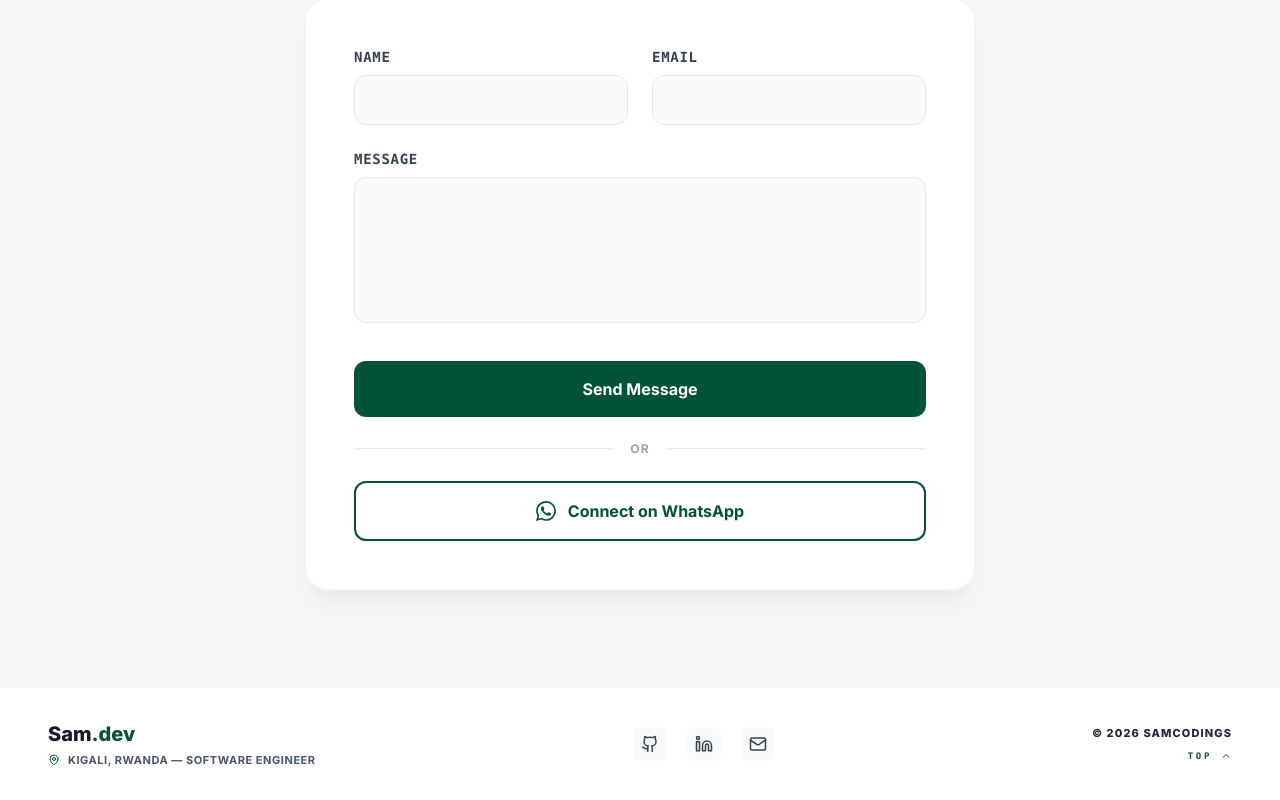
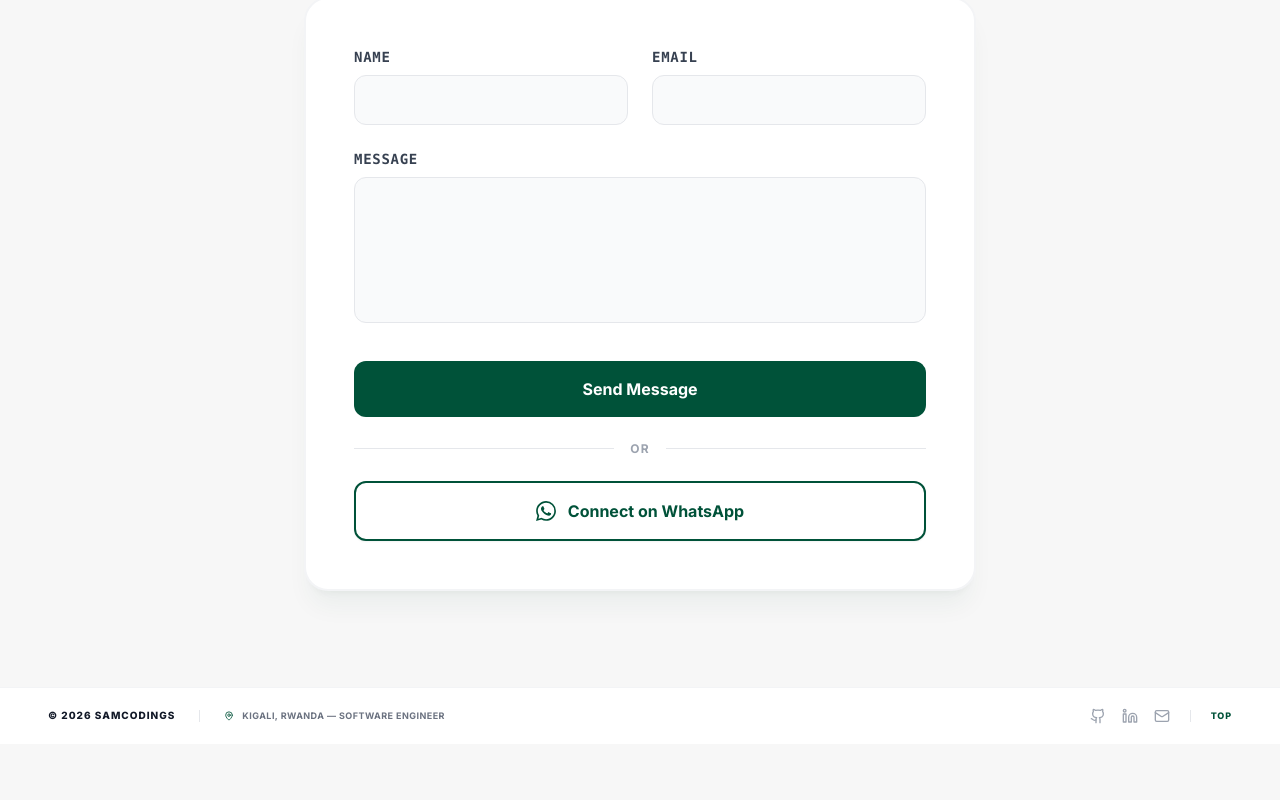
Before and after one commit to Samlite250/Samportfolio, a React (Vite) app: page / in a window 1280 px wide. Shown: the part 7505-8305 px from the top of the page. After the commit the page ends 8249 px from the top, so only its background shows below. Built offline with nearby package versions, Linux system fonts and the light colour scheme.

Commit message:
style: ultra-minimalist one-line footer layout

```diff
--- a/src/components/Footer.jsx
+++ b/src/components/Footer.jsx
@@ -1,50 +1,43 @@
 import React from 'react';
-import { Github, Linkedin, Mail, ChevronUp, MapPin } from 'lucide-react';
+import { Github, Linkedin, Mail, MapPin } from 'lucide-react';
 
 const Footer = () => {
   return (
-    <footer className="bg-white border-t border-gray-100 py-8 relative overflow-hidden">
-      <div className="container mx-auto px-6 md:px-12">
-        <div className="flex flex-col md:flex-row justify-between items-center gap-6">
+    <footer className="bg-white border-t border-gray-100 py-5">
+      <div className="container mx-auto px-6 md:px-12 flex flex-col md:flex-row justify-between items-center gap-4">
 
-          {/* Summarized Info */}
-          <div className="text-center md:text-left">
-            <a href="#home" className="text-xl font-black text-gray-900 mb-1 block">
-              Sam<span className="text-primary">.dev</span>
-            </a>
-            <div className="flex items-center justify-center md:justify-start gap-2 text-gray-600 text-[11px] font-bold uppercase tracking-wider">
-              <MapPin size={12} className="text-primary" />
+        {/* Info & Copyright */}
+        <div className="flex flex-col md:flex-row items-center gap-2 md:gap-6">
+          <p className="text-gray-900 text-[10px] font-black uppercase tracking-widest">
+            &copy; 2026 Samcodings
+          </p>
+          <div className="hidden md:block w-px h-3 bg-gray-200"></div>
+          <div className="flex items-center gap-2 text-gray-500 text-[9px] font-bold uppercase tracking-wider">
+            <MapPin size={10} className="text-primary" />
             Kigali, Rwanda — Software Engineer
           </div>
         </div>
 
-          {/* Social Links */}
-          <div className="flex items-center gap-5">
-            <a href="https://github.com/Samlite250" target="_blank" rel="noreferrer" className="p-2 bg-gray-50 rounded-lg text-gray-700 hover:text-primary hover:bg-white hover:shadow-md transition-all">
-              <Github size={18} />
+        {/* Minimal Socials */}
+        <div className="flex items-center gap-4">
+          <a href="https://github.com/Samlite250" target="_blank" rel="noreferrer" className="text-gray-400 hover:text-primary transition-colors">
+            <Github size={16} />
           </a>
-            <a href="https://linkedin.com/in/SamuelNdayambaje" target="_blank" rel="noreferrer" className="p-2 bg-gray-50 rounded-lg text-gray-700 hover:text-primary hover:bg-white hover:shadow-md transition-all">
-              <Linkedin size={18} />
+          <a href="https://linkedin.com/in/SamuelNdayambaje" target="_blank" rel="noreferrer" className="text-gray-400 hover:text-primary transition-colors">
+            <Linkedin size={16} />
           </a>
-            <a href="mailto:samlite250@gmail.com" className="p-2 bg-gray-50 rounded-lg text-gray-700 hover:text-primary hover:bg-white hover:shadow-md transition-all">
-              <Mail size={18} />
+          <a href="mailto:samlite250@gmail.com" className="text-gray-400 hover:text-primary transition-colors">
+            <Mail size={16} />
           </a>
-          </div>
-
-          {/* Copyright & Top */}
-          <div className="flex flex-col items-center md:items-end gap-2">
-            <p className="text-gray-800 text-[11px] font-black uppercase tracking-widest">
-              &copy; 2026 Samcodings
-            </p>
+          <div className="w-px h-3 bg-gray-200 mx-1"></div>
           <button
             onClick={() => window.scrollTo({ top: 0, behavior: 'smooth' })}
-              className="group flex items-center gap-2 text-primary font-mono text-[9px] font-black uppercase tracking-[0.3em] hover:opacity-70 transition-opacity"
+            className="text-primary font-black text-[9px] uppercase tracking-widest hover:opacity-70 transition-opacity"
           >
-              Top <ChevronUp size={12} />
+            TOP
           </button>
         </div>
 
-        </div>
       </div>
     </footer>
   );
```
Lines whose indentation alone changed are shown as unchanged.
